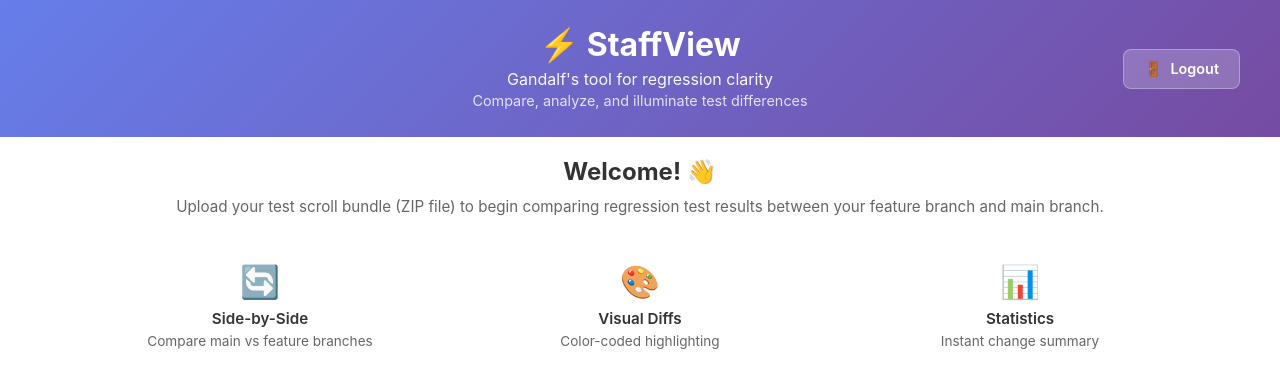
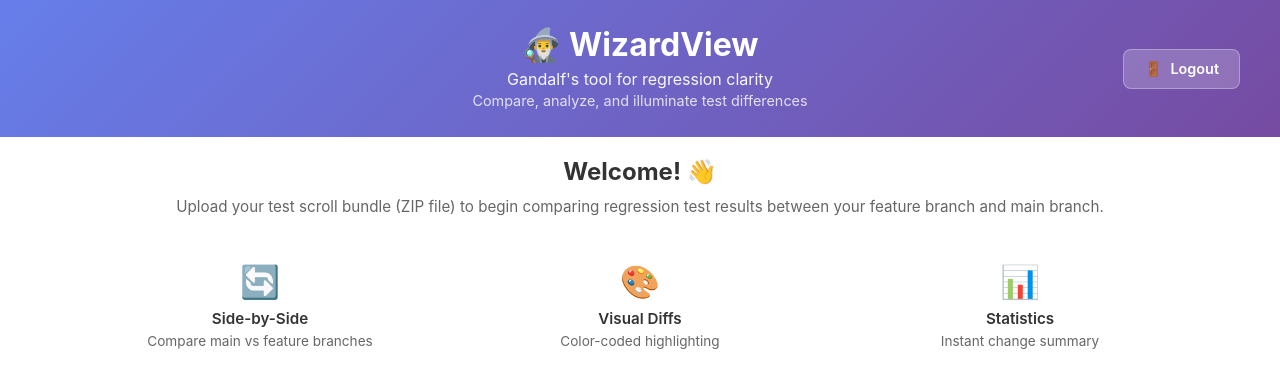
Before and after one commit to Yeltsin-Z/StaffView, a Flask app: page / in a window 1280 px wide. Shown: the top 390 px of the page. Run offline with Flask 3, Linux system fonts and the light colour scheme; the visitor is signed in with stand-in values (Sample User, id 1).

Commit message:
rebrand: Rename app from StaffView to WizardView 🧙‍♂️
Changes:
- Updated all app names from 'StaffView' to 'WizardView'
- Changed emoji from ⚡ to 🧙‍♂️ throughout the app
- Updated all page titles, headers, and descriptions
- Modified Linear issue titles to use WizardView
- Updated all comments and documentation
- Changed deployment scripts branding

Files updated:
✓ app.py (6 instances)
✓ templates/index.html (9 instances)
✓ templates/dashboard.html (2 instances)
✓ templates/login.html (2 instances)
✓ keep_alive.py (1 instance)
✓ deploy-ec2.sh (5 instances)
✓ update-ec2.sh (3 instances)
✓ gunicorn_config.py (1 instance)

Result:
- Total: 29 instances renamed
- Consistent branding across all files
- Better alignment with Gandalf theme
- 🧙‍♂️ Wizard emoji replaces ⚡ lightning bolt

```diff
--- a/app.py
+++ b/app.py
@@ -1,6 +1,6 @@
 #!/usr/bin/env python3
 """
-StaffView - Gandalf's tool for regression clarity
+WizardView - Gandalf's tool for regression clarity
 Compare regression test scrolls from GitHub Actions
 Compare, analyze, and illuminate test differences
 """
@@ -457,7 +457,7 @@ def health_check():
     """Health check endpoint for monitoring and keep-alive"""
     return jsonify({
         'status': 'healthy',
-        'service': 'StaffView',
+        'service': 'WizardView',
         'version': '1.0'
     }), 200
 
@@ -658,7 +658,7 @@ def create_linear_issue():
     print(f"{'='*60}\n", flush=True)
 
     # Create issue title
-    title = f"Gandalf's StaffView Report for {folder_id}-{file_id}"
+    title = f"Gandalf's WizardView Report for {folder_id}-{file_id}"
 
     # Get app URL (use Render deployment URL or environment variable)
     app_url = os.environ.get('STAFFVIEW_URL', 'https://staffview.onrender.com')
@@ -679,7 +679,7 @@ def create_linear_issue():
 
 ---
 📦 **Attached ZIP**: Contains main and feat files for this specific chart/model
-🔗 **View in StaffView**: Upload the attached ZIP at [{app_url}]({app_url}) to compare interactively
+🔗 **View in WizardView**: Upload the attached ZIP at [{app_url}]({app_url}) to compare interactively
 """
 
     # Step 1: Create ZIP file with only the specific chart/model files (if requested)
@@ -973,7 +973,7 @@ def create_linear_issue():
 ---
 📜 **Scroll Files**: Download the attached ZIP file from Resources that contains main and feat files for this {resource_type}.
 
-🔗 **Interactive Comparison**: Upload the ZIP file at [{app_url}]({app_url}) to view the full side-by-side diff in StaffView.
+🔗 **Interactive Comparison**: Upload the ZIP file at [{app_url}]({app_url}) to view the full side-by-side diff in WizardView.
 """
 
                     update_query = """
@@ -1033,7 +1033,7 @@ def create_linear_issue():
 
 
 if __name__ == '__main__':
-    print("⚡ Starting StaffView...")
+    print("🧙‍♂️ Starting WizardView...")
     print("   Gandalf's tool for regression clarity")
     print(f"   Using scrolls from: {ARTIFACTS_DIR}")
     app.run(debug=True, port=5001, host='127.0.0.1')
--- a/gunicorn_config.py
+++ b/gunicorn_config.py
@@ -1,4 +1,4 @@
-"""Gunicorn configuration for StaffView production deployment"""
+"""Gunicorn configuration for WizardView production deployment"""
 
 import multiprocessing
 import os
--- a/keep_alive.py
+++ b/keep_alive.py
@@ -7,7 +7,7 @@ import requests
 import time
 from datetime import datetime
 
-# Your StaffView URL
+# Your WizardView URL
 STAFFVIEW_URL = "https://staffview.onrender.com"  # Update with your actual URL
 PING_INTERVAL = 14 * 60  # 14 minutes in seconds
 
--- a/templates/dashboard.html
+++ b/templates/dashboard.html
@@ -3,7 +3,7 @@
 <head>
     <meta charset="UTF-8">
     <meta name="viewport" content="width=device-width, initial-scale=1.0">
-    <title>StaffView - Dashboard</title>
+    <title>WizardView - Dashboard</title>
     <link rel="icon" type="image/svg+xml" href="/static/favicon.svg">
     <link rel="apple-touch-icon" href="/static/favicon.svg">
     <style>
@@ -429,7 +429,7 @@
 <body>
     <div class="dashboard-container">
         <div class="dashboard-header">
-            <h1>⚡ StaffView</h1>
+            <h1>🧙‍♂️ WizardView</h1>
             <p>Gandalf's tool for regression clarity</p>
             <p style="font-size: 0.9em; opacity: 0.8;">Compare, analyze, and illuminate test differences</p>
             <a href="/logout" class="logout-button">
--- a/templates/login.html
+++ b/templates/login.html
@@ -3,7 +3,7 @@
 <head>
     <meta charset="UTF-8">
     <meta name="viewport" content="width=device-width, initial-scale=1.0">
-    <title>Login - StaffView</title>
+    <title>Login - WizardView</title>
     <link rel="icon" type="image/svg+xml" href="/static/favicon.svg">
     <link rel="apple-touch-icon" href="/static/favicon.svg">
     <style>
@@ -217,7 +217,7 @@
 <body>
     <div class="login-container">
         <div class="login-header">
-            <h1>⚡ StaffView</h1>
+            <h1>🧙‍♂️ WizardView</h1>
             <p>Sign in to access the comparison tool</p>
         </div>
 
```
Also changed, not shown: templates/index.html (+9 -9 lines), 2 other files.
